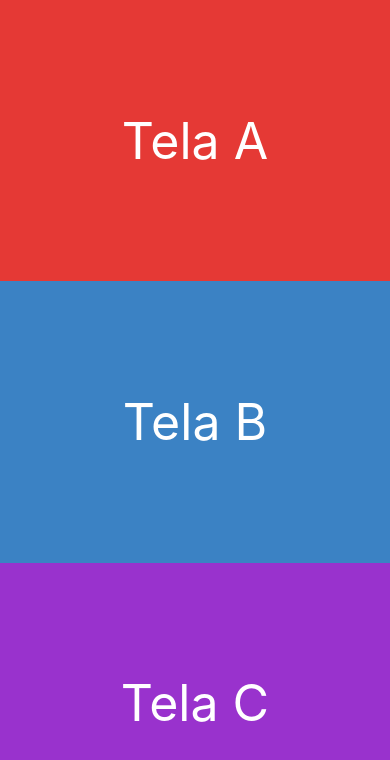
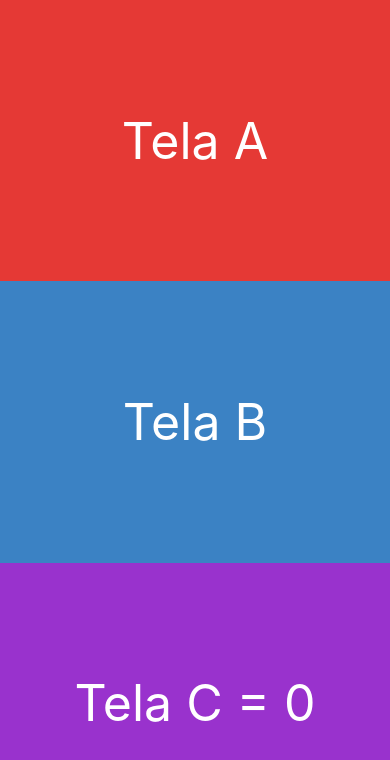
Before and after one commit to T-Terra/reactNavigation, a React Native app: screen / in a window 390 px wide. Shown: the top 760 px of the page. Built offline with nearby package versions, Linux system fonts and the light colour scheme.

Commit message:
feat: pass params for screens

```diff
--- a/src/components/PassoStack.tsx
+++ b/src/components/PassoStack.tsx
@@ -19,7 +19,9 @@ export default (props: any) => {
                     ?   <Button
                             title="Avançar"
                             onPress={() => {
-                                props.navigation.navigate(props.avancar)
+                                props.navigation.push(props.avancar, {
+                                    numero: parseInt(`${Math.random() * 100}`)
+                                })
                             }}
                         />
                     : false
--- a/src/routes/Stack.tsx
+++ b/src/routes/Stack.tsx
@@ -29,7 +29,7 @@ export default (props: any) => {
             <Stack.Screen name="TelaC" >
                 {(props: any) => (
                     <PassoStack {...props} voltar avancar="TelaC">
-                        <TelaC/>
+                        <TelaC {...props} />
                     </PassoStack>
                 )}
             </Stack.Screen>
--- a/src/views/TelaC.tsx
+++ b/src/views/TelaC.tsx
@@ -3,9 +3,10 @@ import { Text, View } from 'react-native'
 import TextoCentral from '../components/TextoCentral'
 
 export default (props: any) => {
+    const route = props.route || { params: { numero: 0 } }
     return (
         <TextoCentral corFundo='#9932cd'>
-            Tela C
+            Tela C = {route.params.numero}
         </TextoCentral>
     )
 }
```
